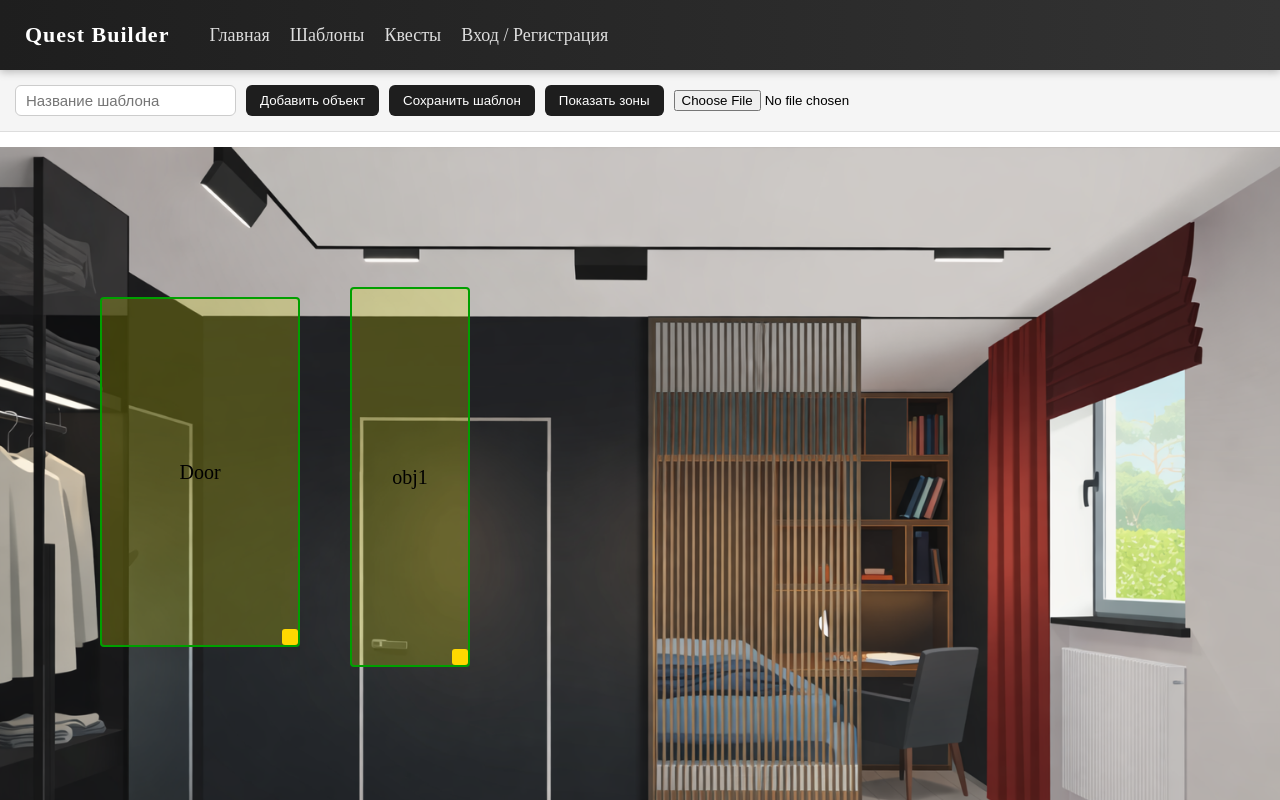
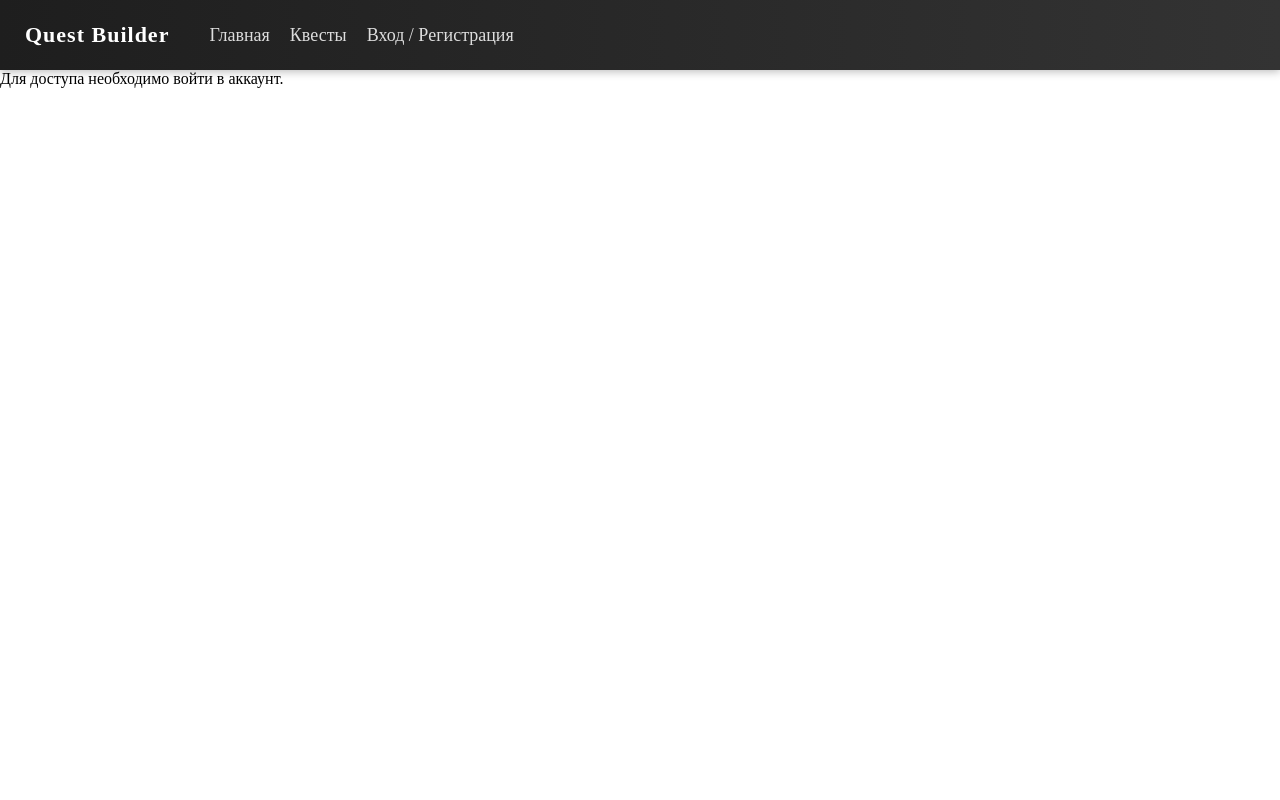
Before and after one commit to Pampers432/QuestFrontend, a Next.js app: page / in a window 1280 px wide. Shown: the top 800 px of the page. Built offline with nearby package versions, Linux system fonts and the light colour scheme.

Commit message:
Add role-based access for student, teacher, and admin

```diff
--- a/app/Auth/page.tsx
+++ b/app/Auth/page.tsx
@@ -2,6 +2,7 @@
 
 import { FormEvent, useMemo, useState } from "react";
 import { loginUser, registerUser } from "@/services/authService";
+import { readRoleFromToken, setStoredRole } from "@/utils/auth";
 import styles from "./AuthPage.module.css";
 
 type Mode = "login" | "register";
@@ -10,7 +11,7 @@ export default function AuthPage() {
   const [mode, setMode] = useState<Mode>("login");
   const [username, setUsername] = useState("");
   const [password, setPassword] = useState("");
-  const [role, setRole] = useState("User");
+  const [role, setRole] = useState("Student");
   const [isBlocked, setIsBlocked] = useState(false);
   const [isSubmitting, setIsSubmitting] = useState(false);
   const [error, setError] = useState("");
@@ -43,6 +44,8 @@ export default function AuthPage() {
         if (response.token) {
           localStorage.setItem("auth_token", response.token);
         }
+
+        setStoredRole(response.role || readRoleFromToken(response.token));
 
         setSuccess(response.message || "Вход выполнен успешно");
       } else {
@@ -111,7 +114,8 @@ export default function AuthPage() {
               <label className={styles.label}>
                 Role
                 <select className={styles.input} value={role} onChange={(e) => setRole(e.target.value)}>
-                  <option value="User">User</option>
+                  <option value="Student">Student</option>
+                  <option value="Teacher">Teacher</option>
                   <option value="Admin">Admin</option>
                 </select>
               </label>
--- a/app/Templates/CreateQuest/page.tsx
+++ b/app/Templates/CreateQuest/page.tsx
@@ -6,6 +6,7 @@ import { RoomTemplate } from "@/Entities/RoomTemplate";
 import { CreateQuestRequest, CreateQuestRoomRequest, CreateQuestionRequest, CreateAnswerOptionRequest } from "@/Entities/Dto";
 import { Question } from "@/Entities/Question";
 import { AnswerOption } from "@/Entities/AnswerOption";
+import RoleGuard from "@/components/RoleGuard";
 
 type LocalQuestionState = {
   text: string;
@@ -343,6 +344,10 @@ export default function CreateQuest() {
   const displayWidth = 600;
 
   return (
+    <RoleGuard
+      allowedRoles={["Teacher", "Admin"]}
+      fallbackMessage="Создание квестов доступно только преподавателю и администратору."
+    >
     <div className="page-container">
       <h1 className="page-title">Создание квеста</h1>
 
@@ -775,5 +780,6 @@ export default function CreateQuest() {
         </div>
       ))}
     </div>
+    </RoleGuard>
   );
 }
--- a/app/Templates/page.tsx
+++ b/app/Templates/page.tsx
@@ -1,5 +1,6 @@
 "use client";
 
+import RoleGuard from "@/components/RoleGuard";
 import { useEffect, useState } from "react";
 import { RoomTemplate } from "@/Entities/RoomTemplate";
 import { fetchTemplates } from "@/services/templatesService";
@@ -22,6 +23,10 @@ export default function Home() {
   if (error) return <div>{error}</div>;
 
   return (
+    <RoleGuard
+      allowedRoles={["Teacher", "Admin"]}
+      fallbackMessage="Доступ к шаблонам открыт только для преподавателя и администратора."
+    >
       <div className={styles.container}>
         <h1>Шаблоны комнат</h1>
 
@@ -31,5 +36,6 @@ export default function Home() {
           ))}
         </div>
       </div>
+    </RoleGuard>
   );
 }
--- a/app/page.tsx
+++ b/app/page.tsx
@@ -1,6 +1,7 @@
 "use client";
 
 import { useState } from "react";
+import RoleGuard from "@/components/RoleGuard";
 import { useZones } from "@/hooks/useZones";
 import { useDragResize } from "@/hooks/useDragResize";
 import { EditorPanel } from "@/components/EditorPanel";
@@ -28,7 +29,11 @@ export default function Home() {
   };
 
   return (
-    <div>
+    <RoleGuard
+      allowedRoles={["Admin"]}
+      fallbackMessage="Только администратор может добавлять шаблоны."
+    >
+      <div>
       <EditorPanel
         templateName={templateName}
         setTemplateName={setTemplateName}
@@ -39,6 +44,7 @@ export default function Home() {
       />
 
       <EditorCanvas previewUrl={previewUrl} zones={zones} drag={drag} />
-    </div>
+      </div>
+    </RoleGuard>
   );
 }
--- a/components/Navbar.tsx
+++ b/components/Navbar.tsx
@@ -1,9 +1,18 @@
 "use client";
 
 import Link from "next/link";
+import { useState } from "react";
+import { getStoredRole, canUseTemplates, canManageTemplates, clearAuthStorage, UserRole } from "@/utils/auth";
 import styles from "./Navbar.module.css";
 
 export default function Navbar() {
+  const [role, setRole] = useState<UserRole | null>(() => getStoredRole());
+
+  const logout = () => {
+    clearAuthStorage();
+    setRole(null);
+  };
+
   return (
     <nav className={styles.nav}>
       <div className={styles.logo}>Quest Builder</div>
@@ -13,9 +22,17 @@ export default function Navbar() {
           Главная
         </Link>
 
-        <Link href="/Templates" className={styles.link}>
-          Шаблоны
-        </Link>
+        {canUseTemplates(role) && (
+          <Link href="/Templates" className={styles.link}>
+            Шаблоны
+          </Link>
+        )}
+
+        {canManageTemplates(role) && (
+          <Link href="/" className={styles.link}>
+            Редактор шаблонов
+          </Link>
+        )}
 
         <Link href="/Quests" className={styles.link}>
           Квесты
@@ -24,6 +41,12 @@ export default function Navbar() {
         <Link href="/Auth" className={styles.link}>
           Вход / Регистрация
         </Link>
+
+        {role && (
+          <button onClick={logout} className={styles.link} style={{ background: "none", border: "none", cursor: "pointer" }}>
+            Выйти
+          </button>
+        )}
       </div>
     </nav>
   );
--- /dev/null
+++ b/components/RoleGuard.tsx
@@ -0,0 +1,28 @@
+"use client";
+
+import { ReactNode } from "react";
+import { getStoredRole, UserRole } from "@/utils/auth";
+
+type RoleGuardProps = {
+  allowedRoles: UserRole[];
+  children: ReactNode;
+  fallbackMessage?: string;
+};
+
+export default function RoleGuard({ allowedRoles, children, fallbackMessage }: RoleGuardProps) {
+  const role = getStoredRole();
+
+  if (!role) {
+    return <div>Для доступа необходимо войти в аккаунт.</div>;
+  }
+
+  if (!allowedRoles.includes(role)) {
+    return (
+      <div>
+        {fallbackMessage || "Недостаточно прав для просмотра этой страницы."}
+      </div>
+    );
+  }
+
+  return <>{children}</>;
+}
--- /dev/null
+++ b/utils/auth.ts
@@ -0,0 +1,90 @@
+export type UserRole = "Student" | "Teacher" | "Admin";
+
+const ROLE_STORAGE_KEY = "auth_role";
+
+const normalizeRole = (role?: string | null): UserRole | null => {
+  if (!role) return null;
+
+  const normalized = role.trim().toLowerCase();
+
+  if (normalized === "admin") return "Admin";
+  if (normalized === "teacher") return "Teacher";
+  if (normalized === "student" || normalized === "user") return "Student";
+
+  return null;
+};
+
+const decodeJwtPayload = (token: string): Record<string, unknown> | null => {
+  try {
+    const parts = token.split(".");
+    if (parts.length < 2) return null;
+
+    const base64 = parts[1].replace(/-/g, "+").replace(/_/g, "/");
+    const padded = base64 + "=".repeat((4 - (base64.length % 4)) % 4);
+    const json = atob(padded);
+
+    return JSON.parse(json) as Record<string, unknown>;
+  } catch {
+    return null;
+  }
+};
+
+export const readRoleFromToken = (token?: string): UserRole | null => {
+  if (!token) return null;
+
+  const payload = decodeJwtPayload(token);
+  if (!payload) return null;
+
+  const roleClaim =
+    payload.role ||
+    payload["http://schemas.microsoft.com/ws/2008/06/identity/claims/role"];
+
+  if (typeof roleClaim === "string") {
+    return normalizeRole(roleClaim);
+  }
+
+  if (Array.isArray(roleClaim) && typeof roleClaim[0] === "string") {
+    return normalizeRole(roleClaim[0]);
+  }
+
+  return null;
+};
+
+export const setStoredRole = (role: string | null | undefined) => {
+  if (typeof window === "undefined") return;
+
+  const normalized = normalizeRole(role);
+
+  if (!normalized) {
+    localStorage.removeItem(ROLE_STORAGE_KEY);
+    return;
+  }
+
+  localStorage.setItem(ROLE_STORAGE_KEY, normalized);
+};
+
+export const getStoredRole = (): UserRole | null => {
+  if (typeof window === "undefined") return null;
+
+  const savedRole = normalizeRole(localStorage.getItem(ROLE_STORAGE_KEY));
+  if (savedRole) return savedRole;
+
+  const tokenRole = readRoleFromToken(localStorage.getItem("auth_token") || undefined);
+  if (tokenRole) {
+    localStorage.setItem(ROLE_STORAGE_KEY, tokenRole);
+    return tokenRole;
+  }
+
+  return null;
+};
+
+export const clearAuthStorage = () => {
+  if (typeof window === "undefined") return;
+
+  localStorage.removeItem("auth_token");
+  localStorage.removeItem(ROLE_STORAGE_KEY);
+};
+
+export const canUseTemplates = (role: UserRole | null) => role === "Teacher" || role === "Admin";
+
+export const canManageTemplates = (role: UserRole | null) => role === "Admin";
```
Lines whose indentation alone changed are shown as unchanged.
